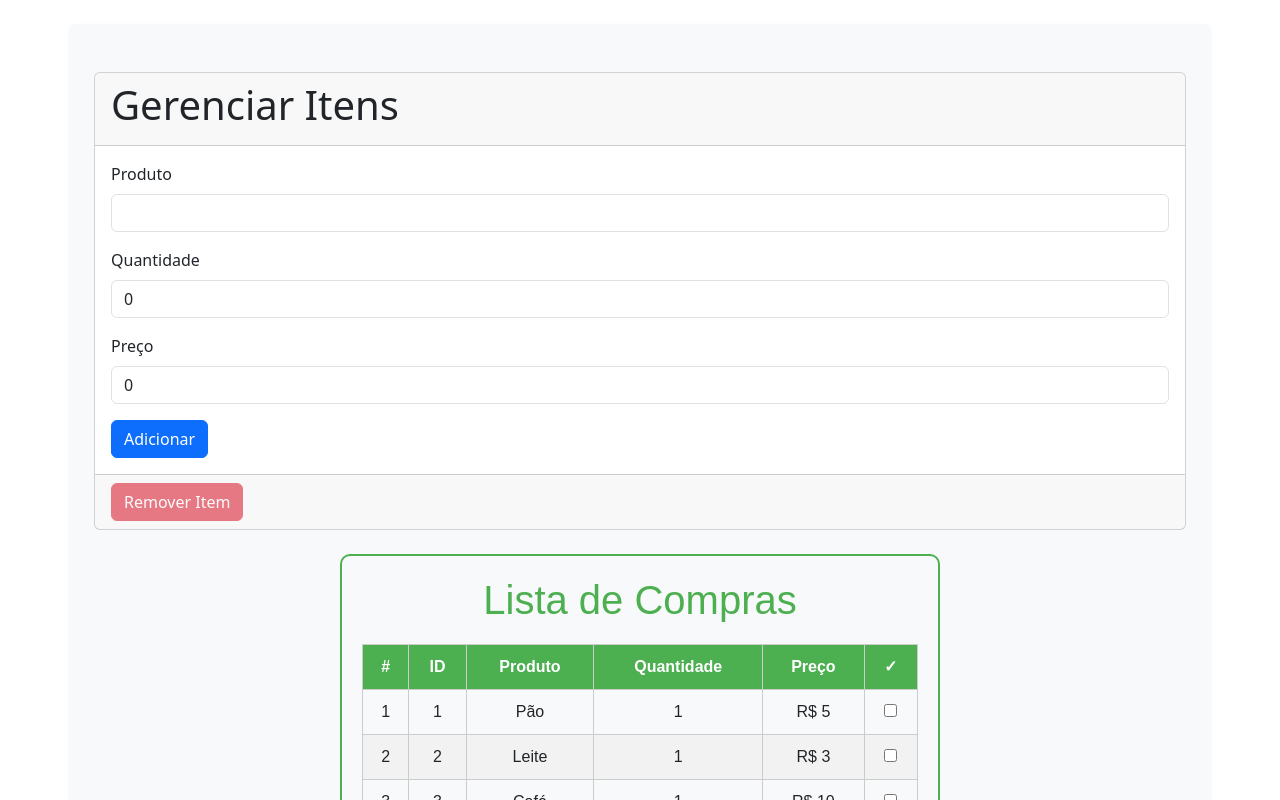
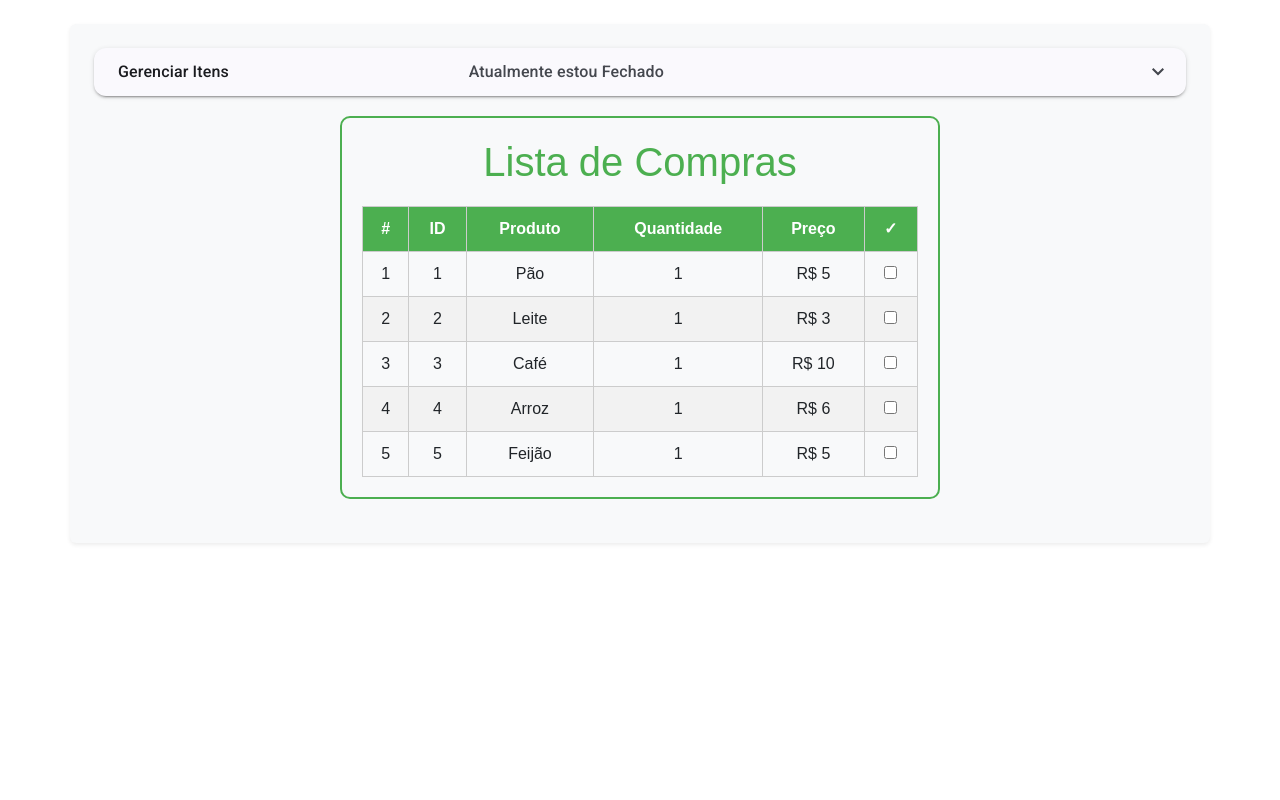
Before and after one commit to rafaelanacleto/curso-angular, an Angular app: page / in a window 1280 px wide. Shown: the top 800 px of the page. Built offline with nearby package versions, Linux system fonts and the light colour scheme.

Commit message:
adcionado material ui angular

```diff
--- a/angular.json
+++ b/angular.json
@@ -32,6 +32,7 @@
               }
             ],
             "styles": [
+              "@angular/material/prebuilt-themes/azure-blue.css",
               "node_modules/bootstrap/dist/css/bootstrap.min.css",
               "src/styles.scss"
             ],
@@ -94,6 +95,7 @@
               }
             ],
             "styles": [
+              "@angular/material/prebuilt-themes/azure-blue.css",
               "src/styles.scss"
             ],
             "scripts": []
--- a/package.json
+++ b/package.json
@@ -10,10 +10,12 @@
   },
   "private": true,
   "dependencies": {
+    "@angular/cdk": "^19.2.6",
     "@angular/common": "^19.2.0",
     "@angular/compiler": "^19.2.0",
     "@angular/core": "^19.2.0",
     "@angular/forms": "^19.2.0",
+    "@angular/material": "^19.2.6",
     "@angular/platform-browser": "^19.2.0",
     "@angular/platform-browser-dynamic": "^19.2.0",
     "@angular/router": "^19.2.0",
--- a/src/app/lista-compras/lista-compras.component.html
+++ b/src/app/lista-compras/lista-compras.component.html
@@ -1,7 +1,12 @@
-<div class="card my-4">
-  <div class="card-header">
-    <h1 class="card-title">Gerenciar Itens</h1>
-  </div>
+<mat-accordion>
+  <mat-expansion-panel (opened)="panelOpenState.set(true)" (closed)="panelOpenState.set(false)">
+    <mat-expansion-panel-header>
+      <mat-panel-title> Gerenciar Itens </mat-panel-title>
+      <mat-panel-description>
+        Atualmente estou {{panelOpenState() ? 'Aberto' : 'Fechado'}}
+      </mat-panel-description>
+    </mat-expansion-panel-header>
+    <p>Cadastre um item: <span style='font-size:16px;'> ✔️ </span></p>
     <div class="card-body">
       <!-- Formulário de Adicionar Item -->
       <form [formGroup]="itemForm" (ngSubmit)="addItem()">
@@ -24,7 +29,8 @@
       <!-- Botão para Remover Item -->
       <button class="btn btn-danger" disabled>Remover Item</button>
     </div>
-</div>
+  </mat-expansion-panel>
+</mat-accordion>
 
 <div class="shopping-list-container">
   <h1>Lista de Compras</h1>
--- a/src/app/lista-compras/lista-compras.component.ts
+++ b/src/app/lista-compras/lista-compras.component.ts
@@ -1,23 +1,26 @@
-import { Component } from '@angular/core';
+import {ChangeDetectionStrategy, Component, signal} from '@angular/core';
 import { CommonModule } from '@angular/common';
 import { FormsModule, FormBuilder, FormGroup, ReactiveFormsModule } from '@angular/forms';
 import { Item } from '../models/item.model';
 import { ItemsService } from '../services/items.service';
+import {MatExpansionModule} from '@angular/material/expansion';
 
 @Component({
   selector: 'app-lista-compras',
-  imports: [CommonModule, FormsModule, ReactiveFormsModule],
+  imports: [CommonModule, FormsModule, ReactiveFormsModule, MatExpansionModule],
+  changeDetection: ChangeDetectionStrategy.OnPush,
   templateUrl: './lista-compras.component.html',
   standalone: true, //Declara que o componente é independente
   styleUrl: './lista-compras.component.scss'
 })
 export class ListaComprasComponent {
 
-  items: Item[] = []; //lista de itens
+  items: Item[] = []; //lista de itens inicia os item com array vazio
   itemForm: FormGroup;
+  readonly panelOpenState = signal(false);
 
   getItems() {
-    return this.items;  //retorna a lista de itens
+      return this.items;  //retorna a lista de itens
   }
 
   // //usado só em caso de listas muito grandes
@@ -40,7 +43,7 @@
 
   addItem() {
     const item = this.itemForm.value;
-    console.log(item);
+
     this.itemsService.addItems(new Item(this.items.length + 1, item.produto, item.quantidade, item.preco));
     this.items = this.itemsService.getItems();
     this.itemForm.reset();
--- a/src/index.html
+++ b/src/index.html
@@ -2,12 +2,16 @@
 <html lang="en">
 <head>
   <meta charset="utf-8">
+  <meta charset="UTF-8">
+
   <title>ConceitosBasicos</title>
   <base href="/">
   <meta name="viewport" content="width=device-width, initial-scale=1">
   <link rel="icon" type="image/x-icon" href="favicon-16x16.png">
+  <link href="https://fonts.googleapis.com/css2?family=Roboto:wght@300;400;500&display=swap" rel="stylesheet">
+  <link href="https://fonts.googleapis.com/icon?family=Material+Icons" rel="stylesheet">
 </head>
-<body>
+<body class="mat-typography">
   <app-root></app-root>
 </body>
 </html>
--- a/src/styles.scss
+++ b/src/styles.scss
@@ -1 +1,4 @@
 /* You can add global styles to this file, and also import other style files */
+
+html, body { height: 100%; }
+body { margin: 0; font-family: Roboto, "Helvetica Neue", sans-serif; }
```
Also changed, not shown: 1 other file (tests, documents, lock files or other folders). Lines whose indentation alone changed are shown as unchanged.
